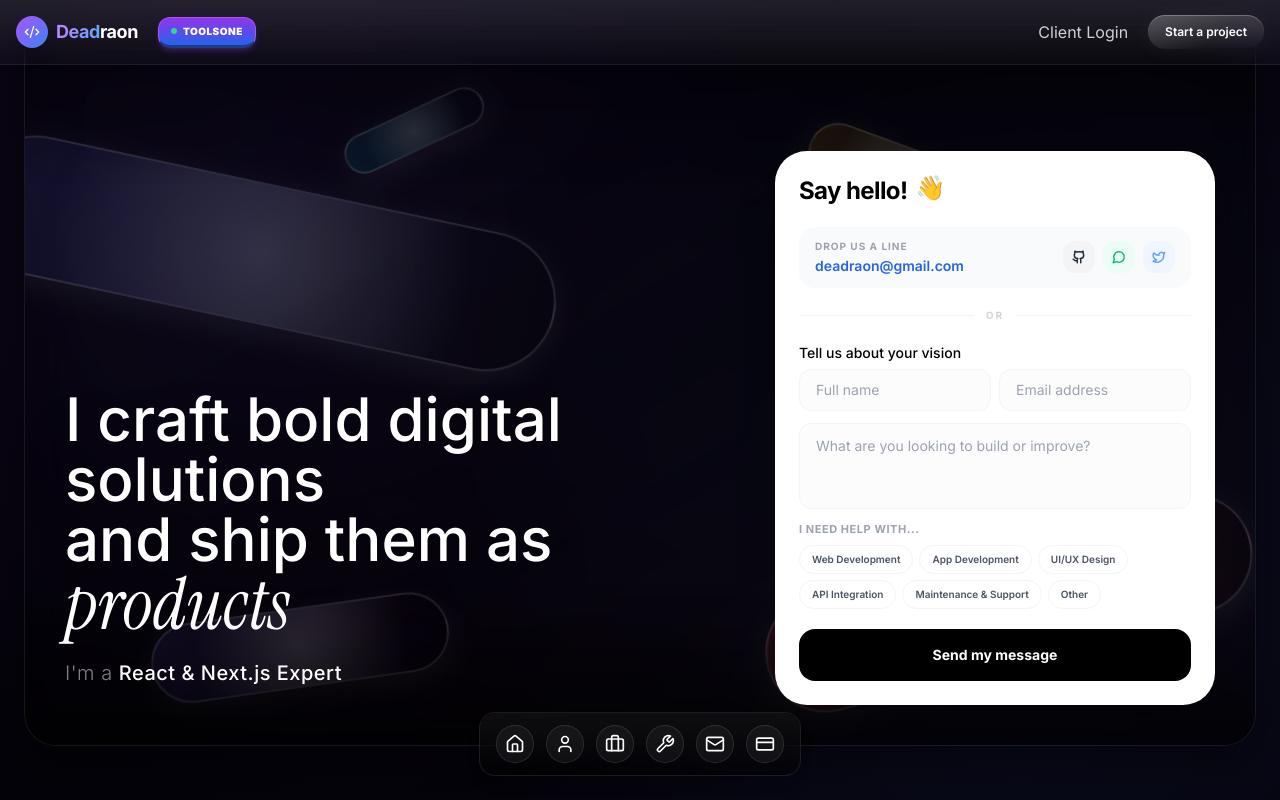
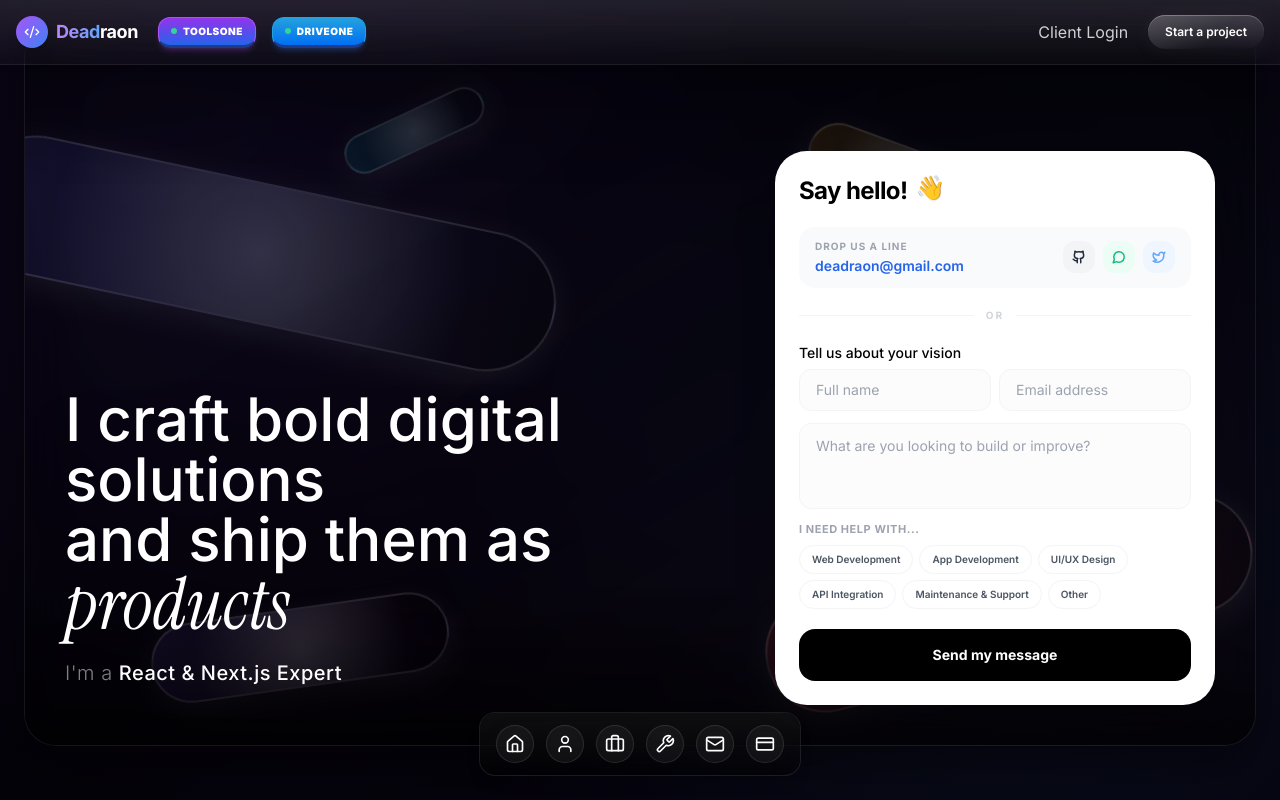
Before and after one commit to Deadraon/Deadraon.github.io, a Next.js app: page / in a window 1280 px wide. Shown: the top 800 px of the page. Built offline with nearby package versions, Linux system fonts and the light colour scheme; no server answers; the database is empty.

Commit message:
feat: add DriveOne pill option next to ToolsOne in navbar

```diff
--- a/src/components/layout/navbar.tsx
+++ b/src/components/layout/navbar.tsx
@@ -90,6 +90,18 @@
         >
           <span className="w-1.5 h-1.5 rounded-full bg-emerald-400 animate-pulse" />
           ToolsOne
+        </Link>
+
+        {/* DriveOne pill */}
+        <Link
+          href="/drive"
+          className="relative z-10 hidden sm:inline-flex items-center gap-1.5 bg-gradient-to-b from-[#24A1DE] to-[#0070F3] border border-[#24A1DE] border-b-[3px] border-b-blue-900 text-white text-[10px] font-black uppercase tracking-wider px-3 py-1.5 rounded-xl active:translate-y-[1px] transition-all duration-100 shadow-md shadow-blue-500/20 hover:shadow-blue-500/40 shrink-0 hover:scale-[1.08] active:scale-[0.92]"
+          style={{
+            transition: 'transform 0.4s cubic-bezier(0.175, 0.885, 0.32, 1.275), background-color 0.2s',
+          }}
+        >
+          <span className="w-1.5 h-1.5 rounded-full bg-emerald-400 animate-pulse" />
+          DriveOne
         </Link>
 
 
@@ -187,6 +199,16 @@
               ToolsOne
             </Link>
 
+            {/* DriveOne pill in mobile */}
+            <Link
+              href="/drive"
+              onClick={() => setIsMobileOpen(false)}
+              className="flex items-center justify-center gap-2 py-3 text-xs font-black uppercase tracking-wider text-white bg-gradient-to-b from-[#24A1DE] to-[#0070F3] border border-[#24A1DE] border-b-[3px] border-b-blue-900 rounded-xl transition-all duration-100 shadow-md w-full mb-2"
+            >
+              <span className="w-1.5 h-1.5 rounded-full bg-emerald-400 animate-pulse" />
+              DriveOne
+            </Link>
+
 
 
             {/* Auth */}
```
